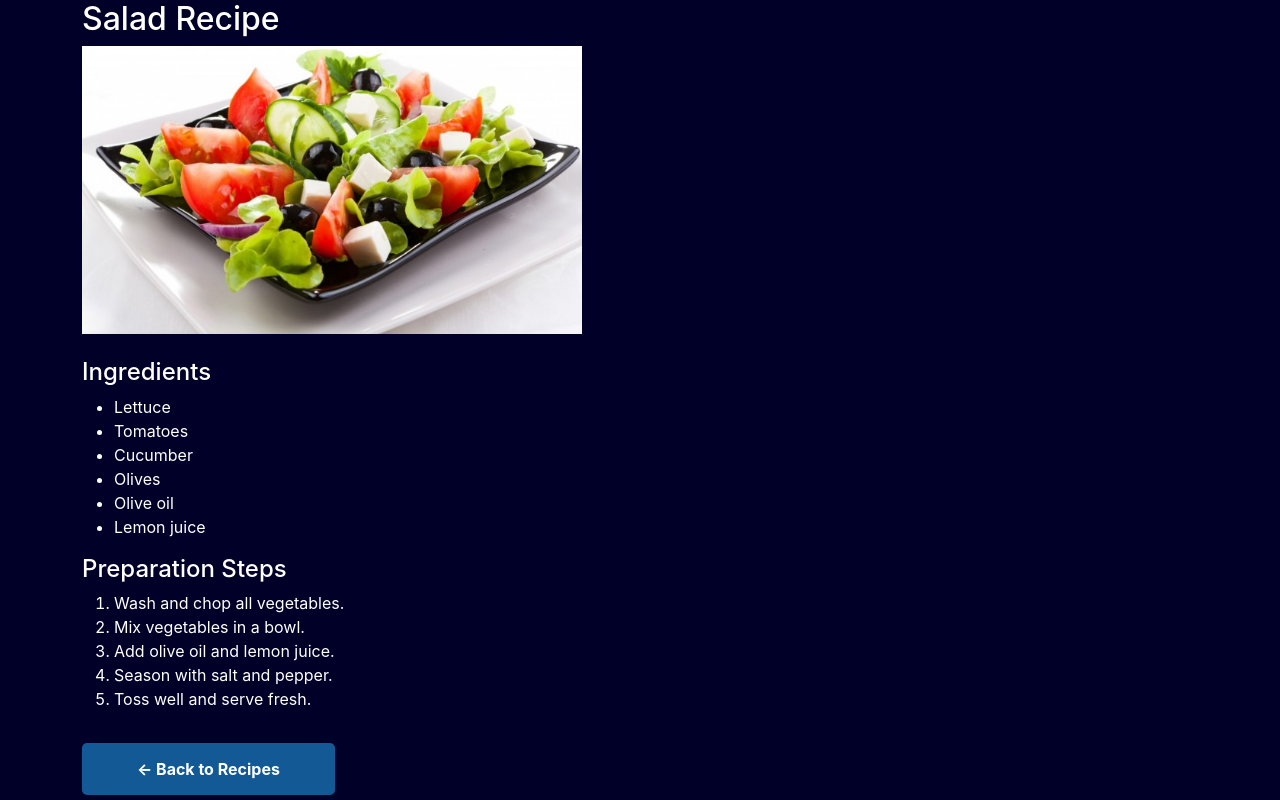
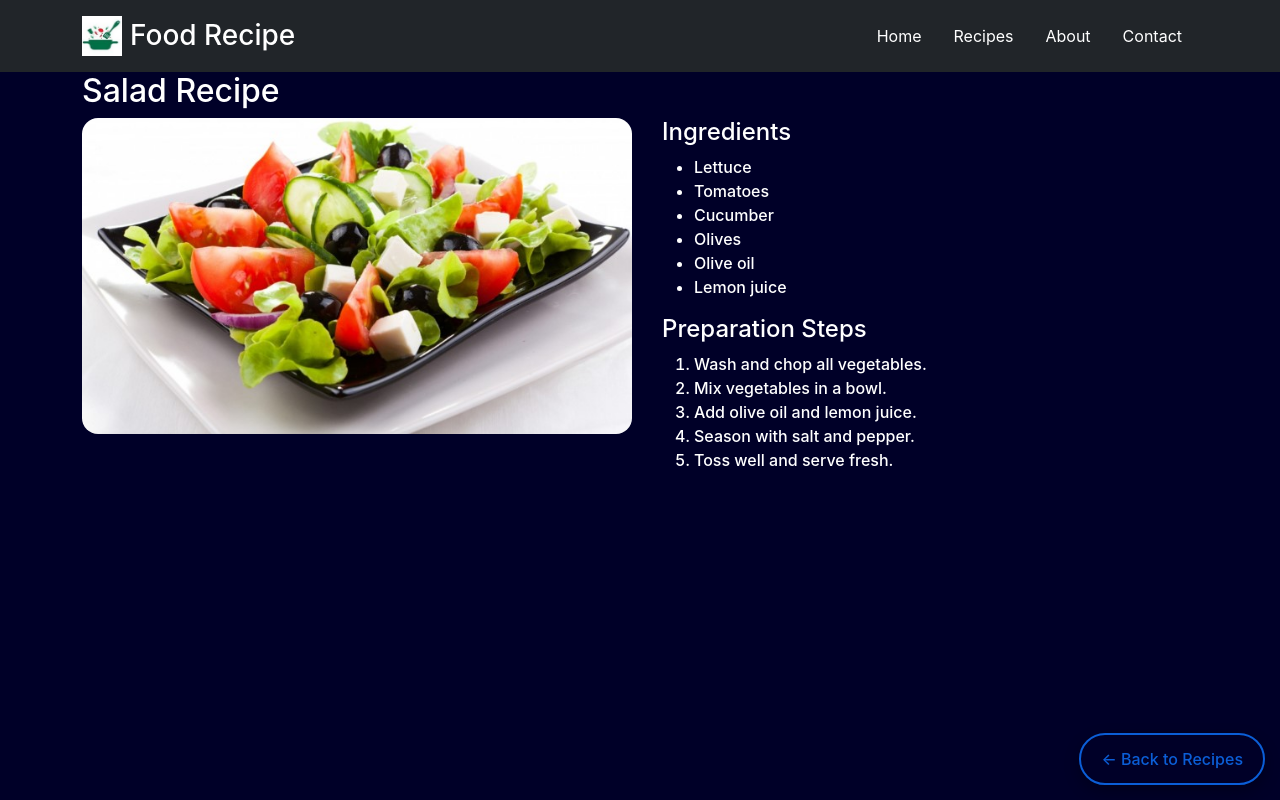
Before and after one commit to Namiajohnsi/foodrecipe, a plain HTML site: page salad.html in a window 1280 px wide. Drawn offline with nearby package versions, Linux system fonts and the light colour scheme.

Commit message:
Enhance salad.html with navigation and layout
Added a navigation bar and improved layout for the salad recipe page.

```diff
--- a/salad.html
+++ b/salad.html
@@ -7,14 +7,31 @@
 </head>
 
 <body>
+    <nav class="bg-dark p-3">
+    <div class="container d-flex align-items-center">
+        <div class="d-flex align-items-center">
+            <img src="logo.jpg" alt="Logo" class="logo">
+            <h3 class="text-white mb-0 ms-2">Food Recipe</h3>
+        </div>
 
-<!-- NAVBAR -->
-
+        <ul class="d-flex ms-auto list-unstyled mb-0">
+            <li class="mx-3"><a href="index.html" class="nav-link text-white">Home</a></li>
+            <li class="mx-3"><a href="recipe.html" class="nav-link text-white">Recipes</a></li>
+            <li class="mx-3"><a href="about.html" class="nav-link text-white">About</a></li>
+            <li class="mx-3"><a href="contact.html" class="nav-link text-white">Contact</a></li>
+        </ul>
+    </div>
+</nav>
 <section class="content-section">
     <div class="container">
         <h2 class="section-title">Salad Recipe</h2>
 
-    <img src="salad.jpg" class="img-fluid mb-4" style="max-width:500px;">
+        <div class="recipe-layout">
+            <div class="recipe-image">
+                <img src="salad.jpg" alt="Salad Recipe">
+            </div>
+
+            <div class="recipe-content">
 
                 <h4>Ingredients</h4>
                 <ul>
@@ -35,7 +52,9 @@
                     <li>Toss well and serve fresh.</li>
                 </ol>
 
-    <a href="recipe.html" class="btn btn-secondary mt-3">← Back to Recipes</a>
+                <a href="recipe.html" class="bottom-btn">← Back to Recipes</a>
+            </div>
+            </div>
         </div>
 </section>
 
```
Lines whose indentation alone changed are shown as unchanged.
